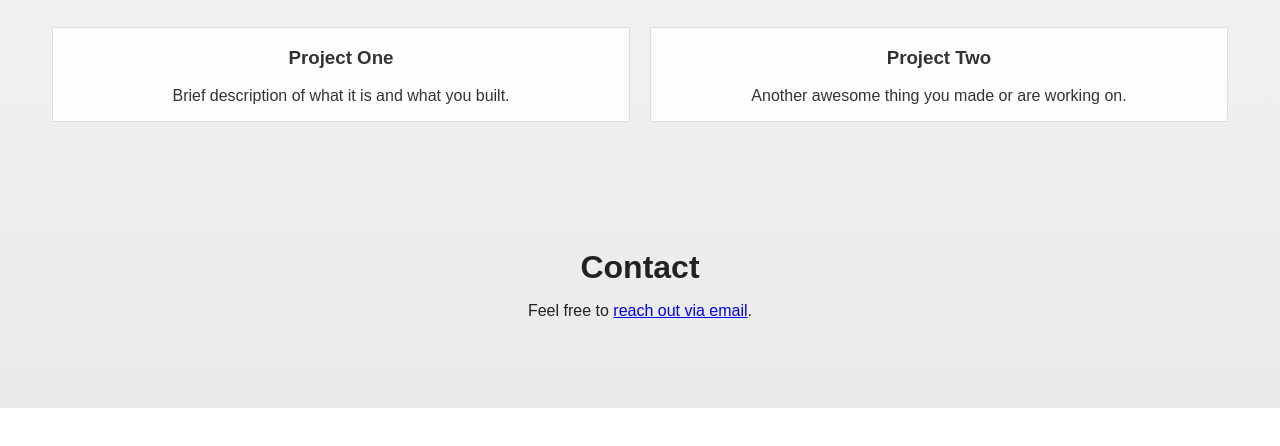
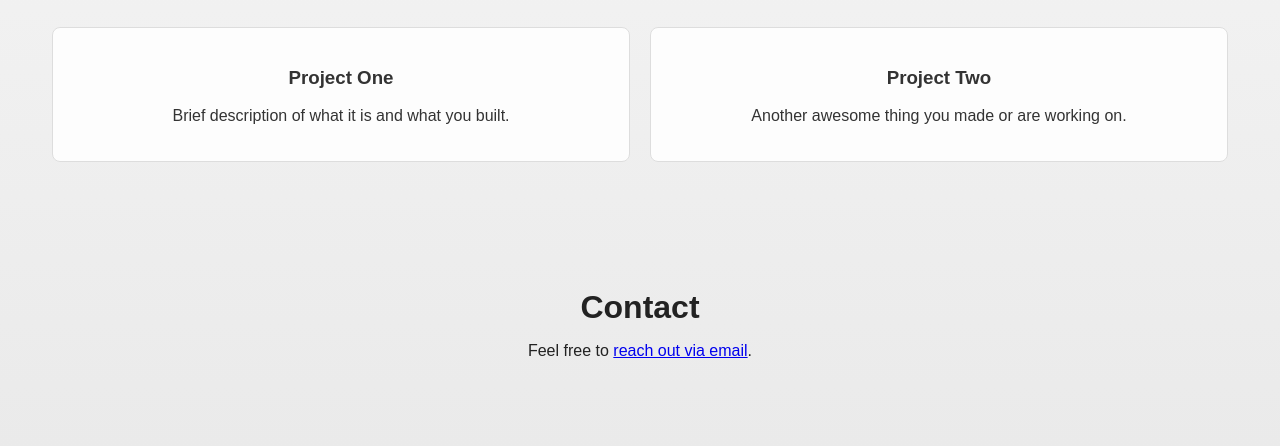
Before and after one commit to techodyssey89/portfolio-website, a plain HTML site: page index.html in a window 1280 px wide. Shown: the part 494-940 px from the top of the page. Before the commit the page ends 902 px from the top, so only its background shows below. Drawn offline with Linux system fonts and the light colour scheme.

Commit message:
Update style.css

```diff
--- a/styles/style.css
+++ b/styles/style.css
@@ -6,6 +6,12 @@ body {
   color: #222;
   opacity: 0;
   animation: fadeIn 1s ease-in forwards;
+}
+
+@keyframes fadeIn {
+  to {
+    opacity: 1;
+  }
 }
 
 nav {
@@ -46,13 +52,8 @@ section h2 {
   margin-bottom: 10px;
 }
 
-@keyframes fadeIn {
-  to {
-    opacity: 1;
-  }
-}
-
-  .project-grid {
+/* Project Grid Styling - Sleek & Minimal */
+.project-grid {
   display: grid;
   grid-template-columns: repeat(auto-fit, minmax(250px, 1fr));
   gap: 20px;
@@ -63,6 +64,10 @@ section h2 {
   background-color: #fdfdfd;
   border: 1px solid #ddd;
   color: #333;
+  padding: 20px;
+  border-radius: 8px;
+  box-shadow: 0 4px 6px rgba(0, 0, 0, 0.05)
+  transition: box-shadow 0.3s ease;
 }
 .project-card:hover {
   background-color: #fafafa;
```
